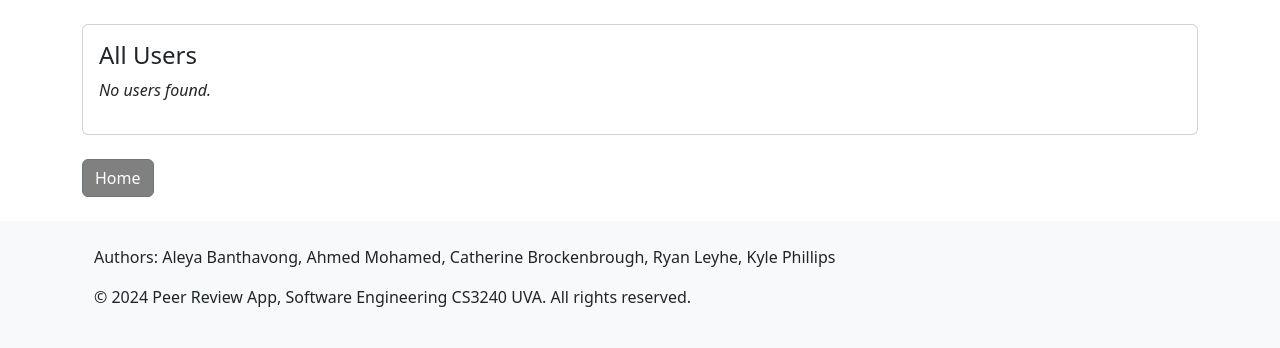
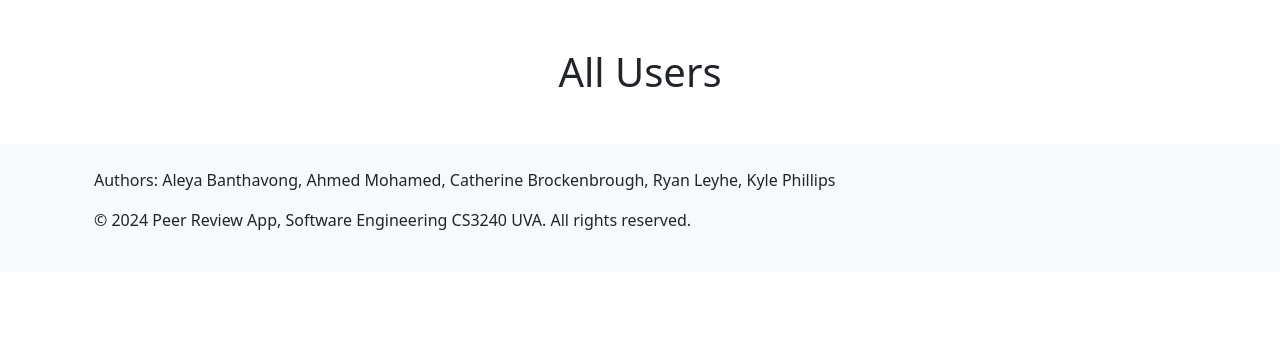
Before and after one commit to AhmedMoee/PeerReview, a Django app: page /search_users/ in a window 1280 px wide. Shown: the part 57-405 px from the top of the page. Run offline with Django 5.2, Linux system fonts and the light colour scheme; the visitor is signed in with stand-in values (Sample User, id 1); data comes from the database, SQL or seed files in the repository; some libraries are stand-ins or nearby versions.

Commit message:
styling search_users, view_profile, edit_profile

```diff
--- a/users/templates/search_users.html
+++ b/users/templates/search_users.html
@@ -1,29 +1,42 @@
 {% extends "base.html" %}
+{% load static %}
 
 {% block content %}
+<div class="container mt-5">
+    <h1 class="mb-4 text-center">All Users</h1>
+    <div class="row">
+        {% for user in users %}
+        <!-- add all col to make a responsive layout depending on screen size-->
+        <div class="col-12 col-md-6 col-lg-4 mx-auto mb-3">
+            <!-- make the entire card clickable by wrapping it in an <a> tag -->
+            <!-- no underlines or blue coloring for the text -->
+            <a href="{% url 'view_profile' user.id %}" class="text-decoration-none text-dark">
+                <div class="card shadow-sm">
+                    <div class="card-body">
+                        <div class="text-center">
+                            <!-- profile picture placeholder (circle) -->
+                            <div class="rounded-circle" style="width: 100px; height: 100px; background-color: #dcdcdc; margin: 0 auto;">
+                                <!-- profile picture here if we want to add that feature!-->
+                            </div>
+                            <h5 class="card-title mt-3">{{ user.get_full_name|default:user.username}}</h5>
 
-    <div class="card mb-4">
-        <div class="card-body">
-            <h4 class="card-title">All Users</h4>
-            {% if users %}
-                <ul class="list-group">
-                    {% for user in users %}
-                        <li class="list-group-item d-flex justify-content-between align-items-center">
-                            <span>{{ user.get_full_name }}</span>
-                            <div class="ms-auto">
-                                <a href="{% url 'view_profile' user.id %}" class="btn btn-outline-info me-2">View Profile</a>
-                                <a href="{% url 'select_project_for_invite' user.id %}" class="btn btn-outline-success">Invite</a>
-                            </div>
-                        </li>
-                    {% endfor %}
-                </ul>
-            {% else %}
-                <p class="mt-2"><em>No users found.</em></p>
-            {% endif %}
+                            {% if user.profile.bio %}
+                                <p class="card-text">{{ user.profile.bio|truncatechars:100 }}</p>
+                            {% else %}
+                                <p class="text-muted"><em>No description available.</em></p>
+                            {% endif %}
+                        </div>
+                    </div>
+
+                    <div class="card-footer text-center">
+                        <a href="{% url 'select_project_for_invite' user.id %}" class="btn btn-outline-success w-100">Invite</a>
+                    </div>
+                </div>
+            </a>
         </div>
+        {% endfor %}
     </div>
+</div>
+{% endblock %}
 
-    <!-- back to dashboard -->
-    <a href="{% url 'dashboard' %}" class="btn btn-secondary me-2" style="background-color: grey;">Home</a>
-
-{% endblock %}
+<script src="{% static 'actions.js' %}"></script>
```
Also changed, not shown: users/templates/edit_profile.html (+5 -3 lines), users/templates/view_profile.html (+18 -6 lines).
